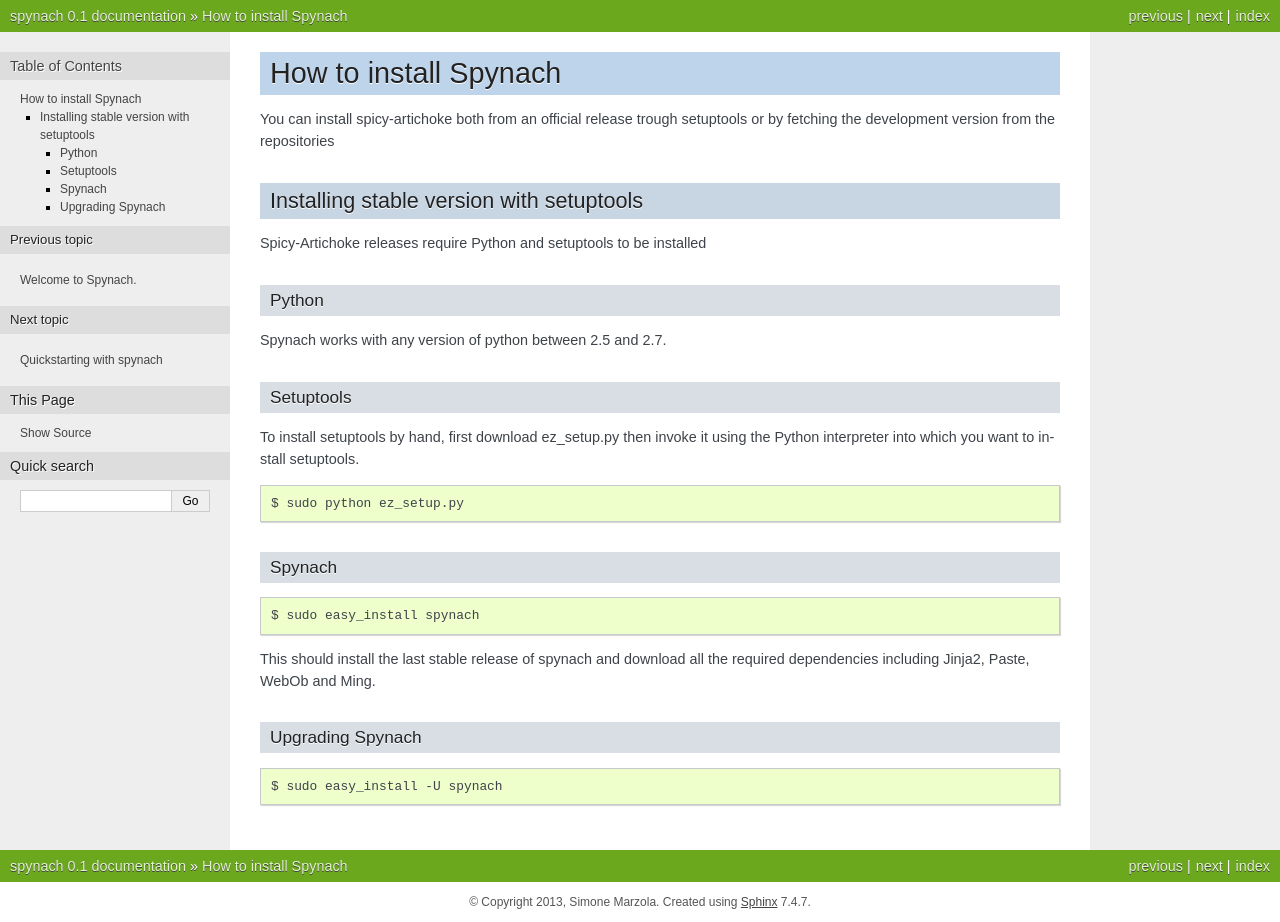
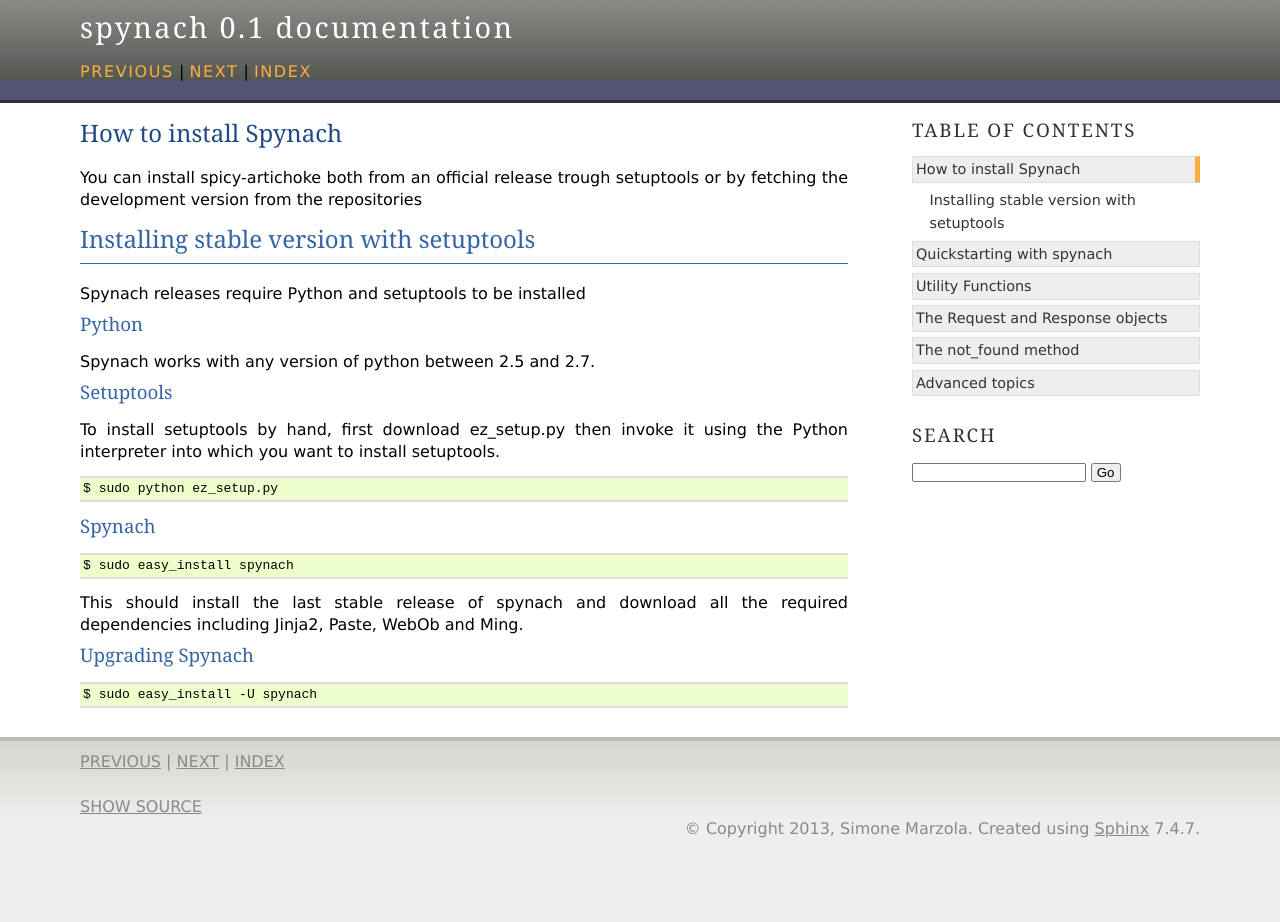
Before and after one commit to smarzola/spynach, a Sphinx documentation site: the page built from docs/installing.rst, in a window 1280 px wide. Built offline with Sphinx 7.4.7, drawn with Linux system fonts in a browser that asks for light colours; after the commit the page ends 900 px from its top, so only the background shows below that.

Commit message:
updated docs

```diff
--- a/docs/conf.py
+++ b/docs/conf.py
@@ -91,7 +91,7 @@
 
 # The theme to use for HTML and HTML Help pages.  See the documentation for
 # a list of builtin themes.
-html_theme = 'nature'
+html_theme = 'agogo'
 
 # Theme options are theme-specific and customize the look and feel of a theme
 # further.  For a list of options available for each theme, see the
--- a/docs/installing.rst
+++ b/docs/installing.rst
@@ -7,7 +7,7 @@
 Installing stable version with setuptools
 -------------------------------------------
 
-Spicy-Artichoke releases require Python and setuptools to be installed
+Spynach releases require Python and setuptools to be installed
 
 Python
 ~~~~~~~~
```
